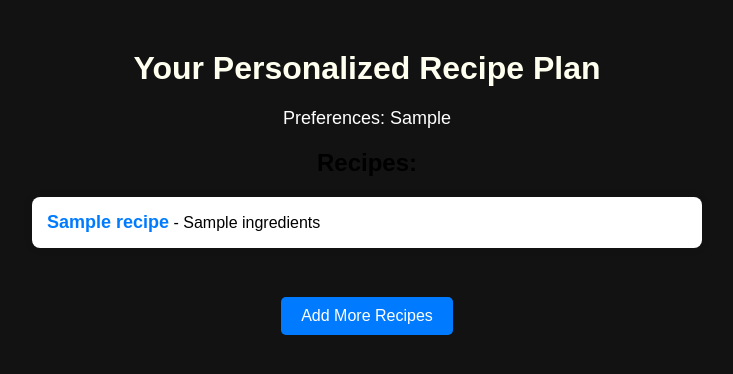
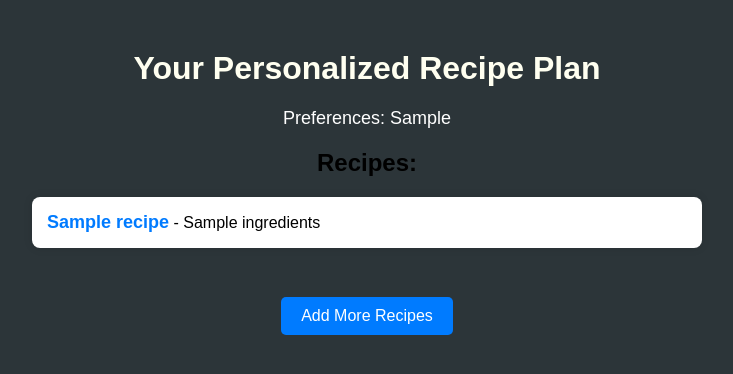
Before and after one commit to sfd2004/Assignment_2, a Flask app: template templates/recipe_plan.html in a window 1280 px wide. Shown: the top 374 px of the page, without its empty margins (273-1006 px from the left). Run offline with Flask 3, Linux system fonts and the light colour scheme; the template is opened without the code that fills it: most values are stand-ins (such as "Sample title", 1, 10 or a date in 2020).

Commit message:
Update recipe_plan.css

```diff
--- a/static/recipe_plan.css
+++ b/static/recipe_plan.css
@@ -1,6 +1,6 @@
 body {
     font-family: Arial, sans-serif;
-    background-color: #121212;
+    background-color: #2C3539;
     text-align: center;
     margin: 0;
     padding: 0;
```
